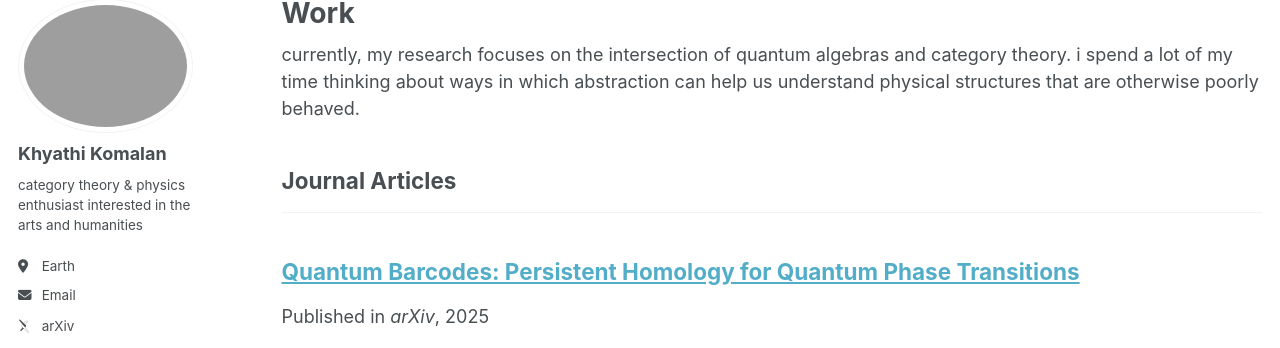
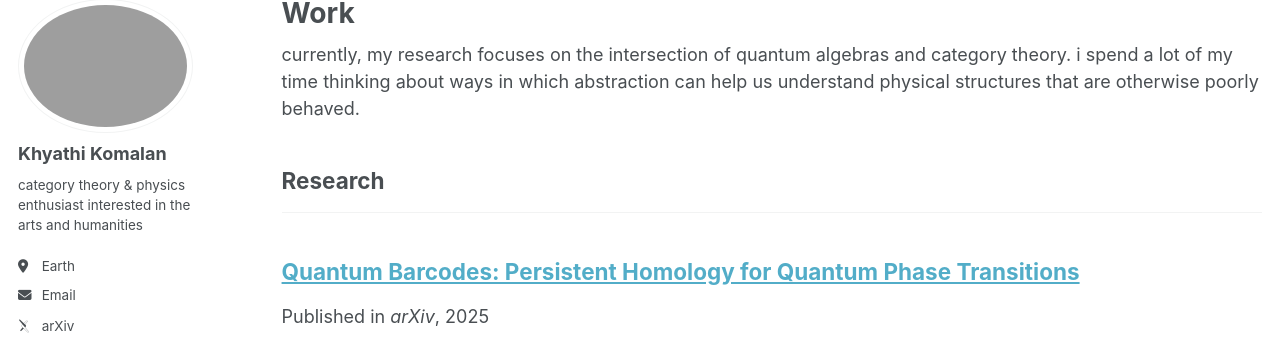
Before and after one commit to khyathikomalan/khyathikomalan.github.io, a Jekyll site: the page built from _pages/publications.html, in a window 1280 px wide and 900 px high. Shown: the part 100-448 px from the top of the window. Built offline with Jekyll 4.4.1, drawn with Linux system fonts in a browser that asks for light colours; some web fonts are replaced.

Commit message:
Update _config.yml

```diff
--- a/_config.yml
+++ b/_config.yml
@@ -78,7 +78,7 @@ publication_category:
   books:
     title: 'Books'
   manuscripts:
-    title: 'Journal Articles'
+    title: 'Research'
   conferences:
     title: 'Conference Papers'
 
```
